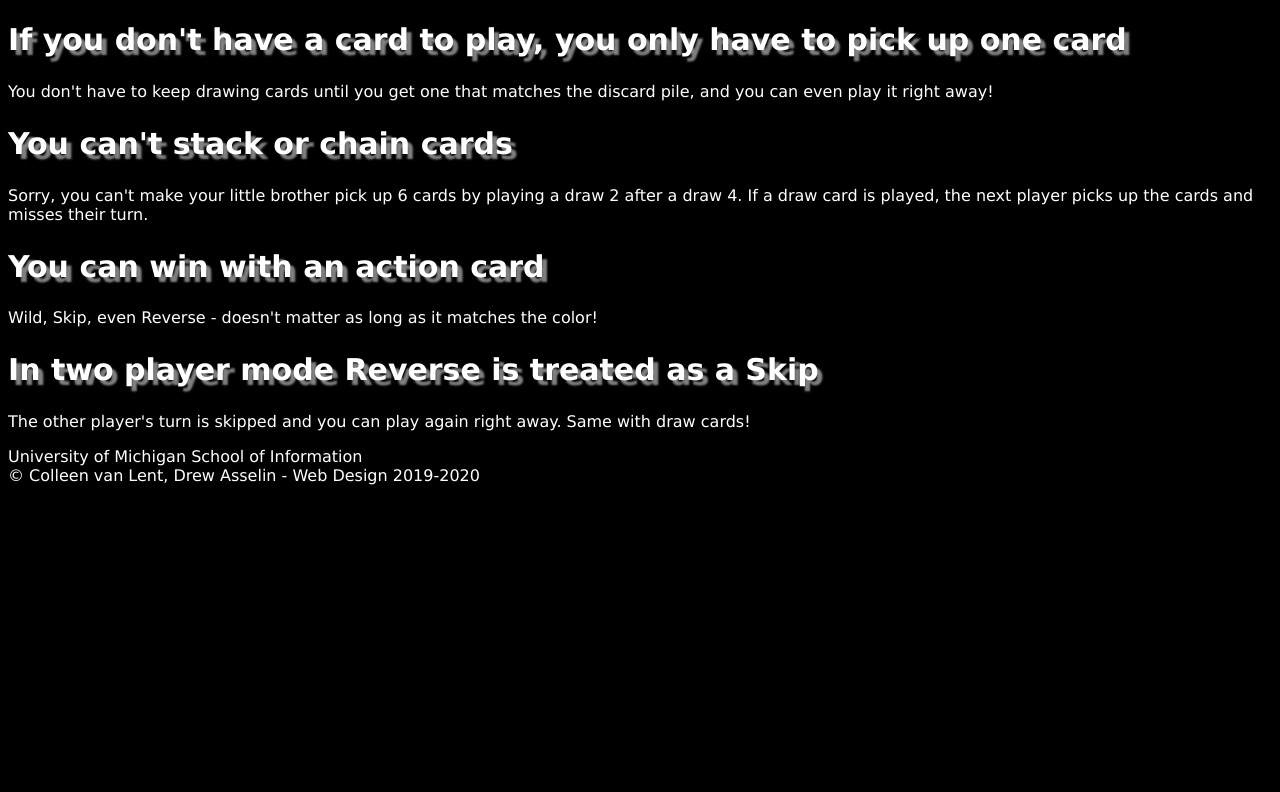
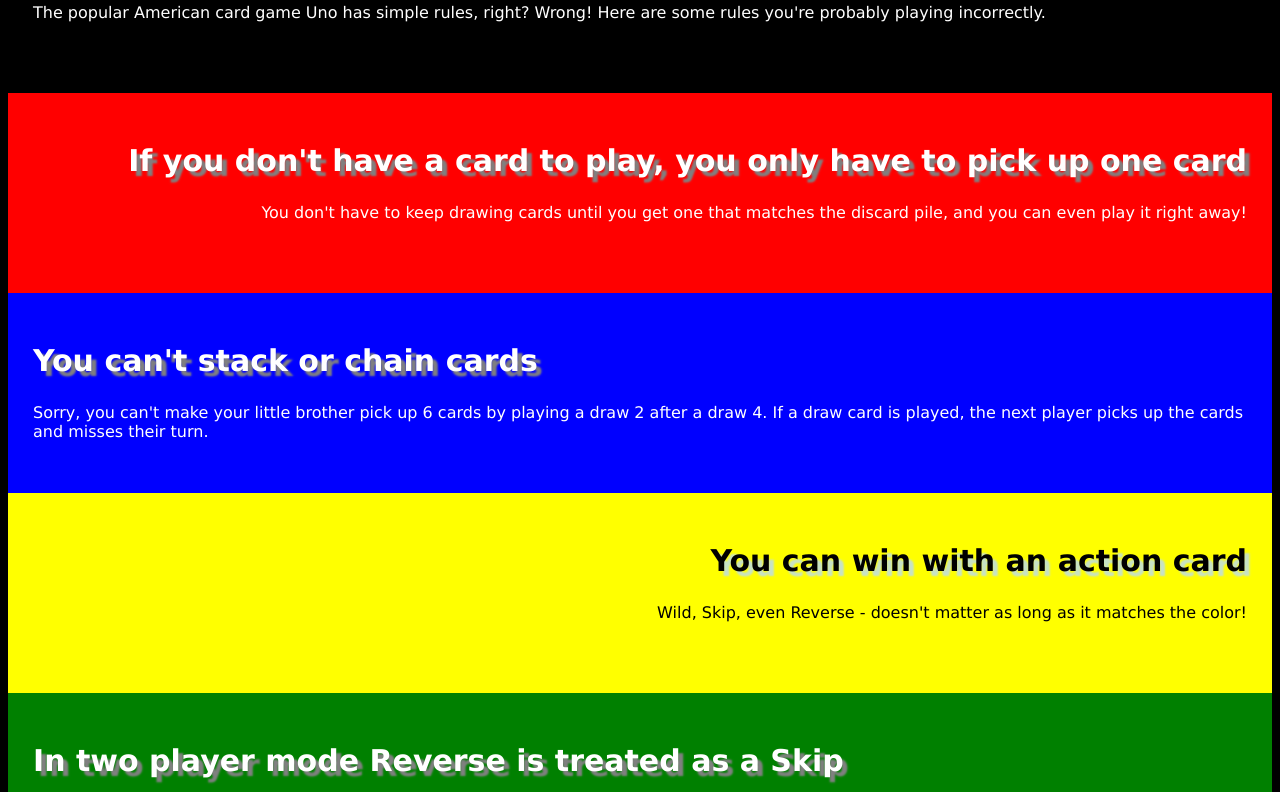
Before and after one commit to masumc3/homework2, a plain HTML site: page index.html in a window 1280 px wide. Shown: the part 689-1481 px from the top of the page. Before the commit the page ends 1190 px from the top, so only its background shows below. Drawn offline with Linux system fonts and the light colour scheme.

Commit message:
Update style.css

```diff
--- a/css/style.css
+++ b/css/style.css
@@ -19,3 +19,33 @@ img {
   margin-right: auto;
   display: block;
 }
+div {
+  height: 150px;
+  padding: 25px;
+
+}
+
+#red {
+  background-color: #FF0000;
+  text-align: right;
+}
+#blue {
+  background-color: #0000FF;
+  text-align: left;
+}
+#yellow {
+  background-color: #FFFF00;
+  text-align: right;
+}
+#yellow h2 { text-shadow: 5px 5px 2px #c7e2c7;
+color: #000000;
+}
+#yellow p{ color: #000000;
+}
+#green {
+background-color: #008000;
+text-align: left;
+}
+footer p { text-align: right;
+padding-bottom:10px;
+padding-right:10px;
```
